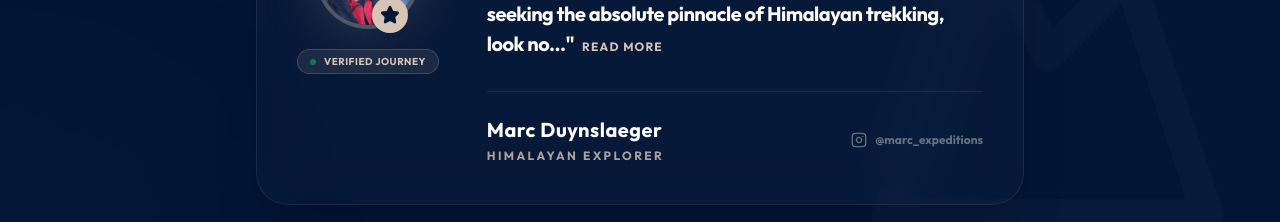
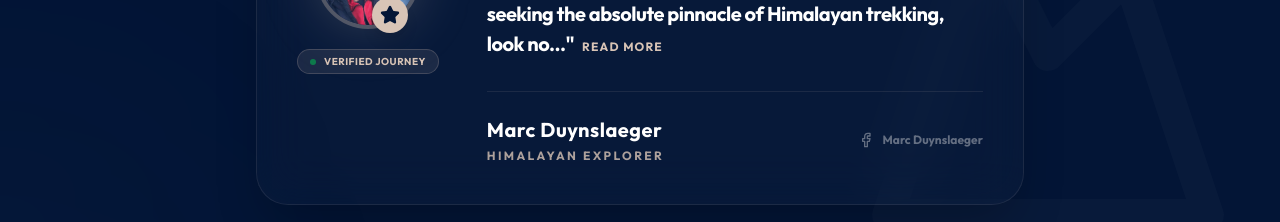
Before and after one commit to Sanskar-Karki/little-more-altitude-fe, a Next.js app: page / in a window 1280 px wide. Shown: the part 5820-6042 px from the top of the page. Built offline with nearby package versions, Linux system fonts and the light colour scheme.

Commit message:
feat: add Testimonials component with interactive slider and dynamic content rendering

```diff
--- a/src/components/sections/Testimonials.tsx
+++ b/src/components/sections/Testimonials.tsx
@@ -2,7 +2,7 @@
 
 import { useState } from "react";
 import { motion, AnimatePresence } from "framer-motion";
-import { ChevronLeft, ChevronRight, Star, Quote, Mountain, Instagram } from "lucide-react";
+import { ChevronLeft, ChevronRight, Star, Quote, Mountain, Instagram, Facebook } from "lucide-react";
 import { Section } from "@/components/ui/Section";
 import { SectionBadge } from "@/components/ui/SectionBadge";
 import { SectionHeading } from "@/components/ui/SectionHeading";
@@ -21,22 +21,30 @@ export function Testimonials() {
             {
                 avatar: "/images/Testimonial/Mark.JPG",
                 rating: 5,
-                socialHandle: "@marc_expeditions",
+                socialHandle: "Marc Duynslaeger",
+                socialLink: "https://www.facebook.com/marc.duynslaeger",
+                socialType: "facebook"
             },
             {
                 avatar: "https://images.unsplash.com/photo-1494790108377-be9c29b29330?auto=format&fit=crop&w=200&q=80",
                 rating: 5,
                 socialHandle: "@sarah_peaks",
+                socialLink: "#",
+                socialType: "instagram"
             },
             {
                 avatar: "https://images.unsplash.com/photo-1507003211169-0a1dd7228f2d?auto=format&fit=crop&w=200&q=80",
                 rating: 5,
                 socialHandle: "@mchen_clicks",
+                socialLink: "#",
+                socialType: "instagram"
             },
             {
                 avatar: "https://images.unsplash.com/photo-1438761681033-6461ffad8d80?auto=format&fit=crop&w=200&q=80",
                 rating: 5,
                 socialHandle: "@emma_wanders",
+                socialLink: "#",
+                socialType: "instagram"
             }
         ];
         return {
@@ -166,11 +174,17 @@ export function Testimonials() {
                                     </div>
                                     {testimonials[currentIndex].socialHandle && (
                                         <a
-                                            href="#"
+                                            href={testimonials[currentIndex].socialLink}
+                                            target="_blank"
+                                            rel="noopener noreferrer"
                                             className="inline-flex items-center gap-2 text-brand-white/40 hover:text-brand-light transition-colors pointer-events-auto"
                                             onClick={(e) => e.stopPropagation()}
                                         >
-                                            <Instagram size={16} />
+                                            {testimonials[currentIndex].socialType === 'facebook' ? (
+                                                <Facebook size={16} />
+                                            ) : (
+                                                <Instagram size={16} />
+                                            )}
                                             <span className="text-xs font-bold">{testimonials[currentIndex].socialHandle}</span>
                                         </a>
                                     )}
```
